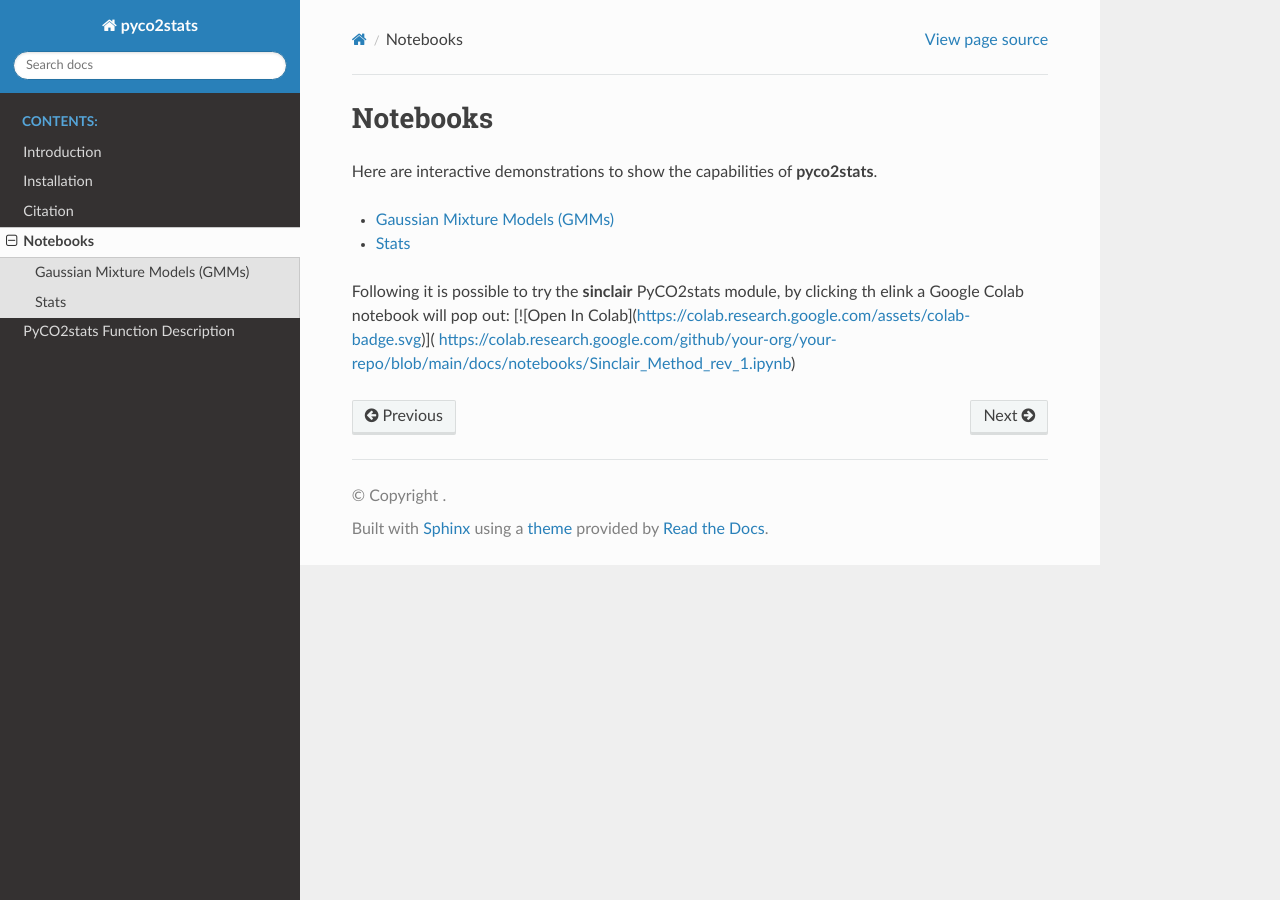
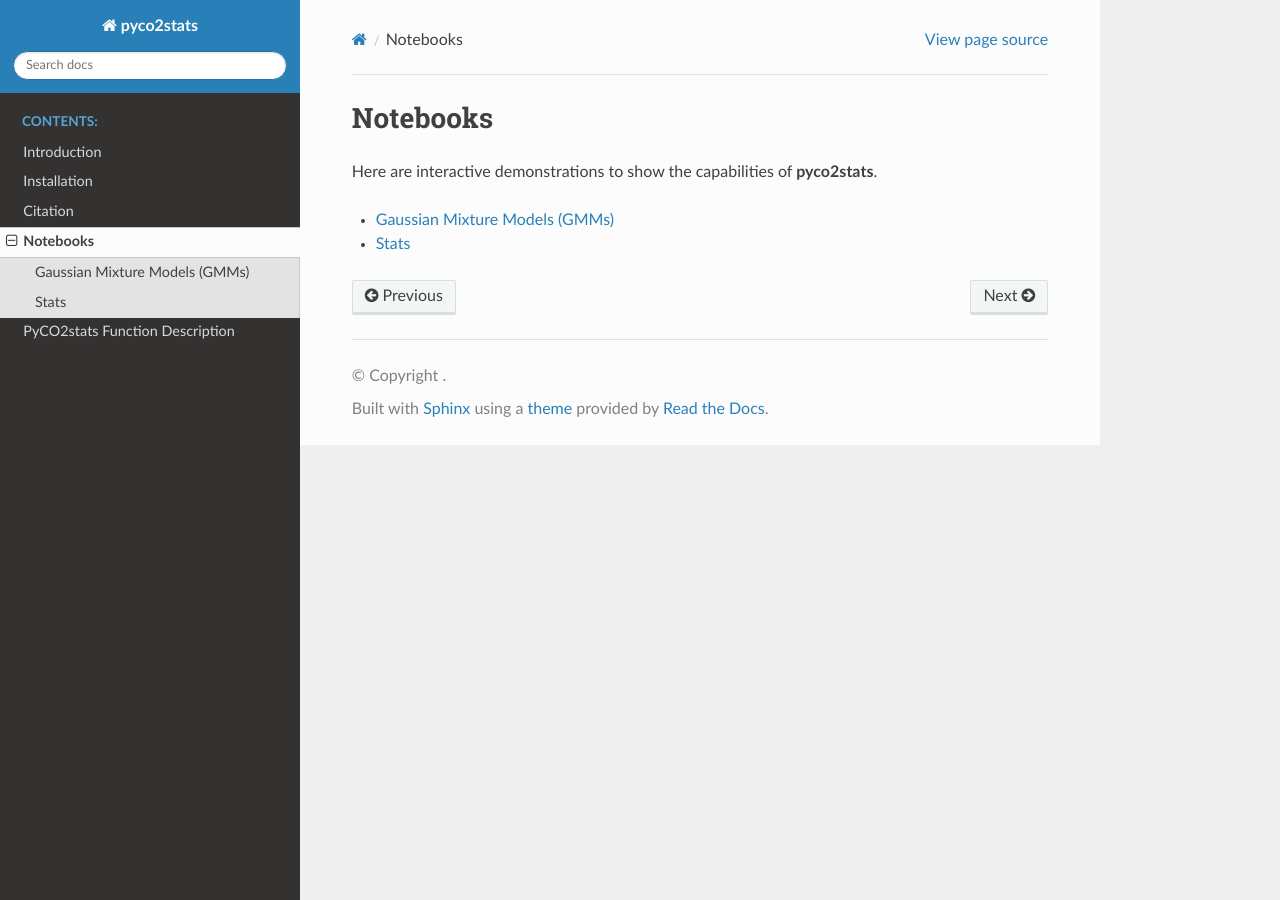
Before and after one commit to AIVolcanoLab/pyco2stats, a Sphinx documentation site: the page built from docs/notebooks.rst, in a window 1280 px wide. Built offline with Sphinx 7.4.7 and the Read the Docs theme 3.1.0, drawn with Linux system fonts in a browser that asks for light colours; pages that are not in the unit, such as notebooks, are missing from menus.

Commit message:
Update notebooks.rst

```diff
--- a/docs/notebooks.rst
+++ b/docs/notebooks.rst
@@ -10,6 +10,3 @@ Here are interactive demonstrations to show the capabilities of **pyco2stats**.
    notebooks/Figure_GMM.ipynb
    notebooks/Figure_GMM_sampling.ipynb
    notebooks/Figure_Stats.ipynb
-
-Following it is possible to try the **sinclair** PyCO2stats module, by clicking th elink a Google Colab notebook will pop out: [![Open In Colab](https://colab.research.google.com/assets/colab-badge.svg)](
-https://colab.research.google.com/github/your-org/your-repo/blob/main/docs/notebooks/Sinclair_Method_rev_1.ipynb)
```
